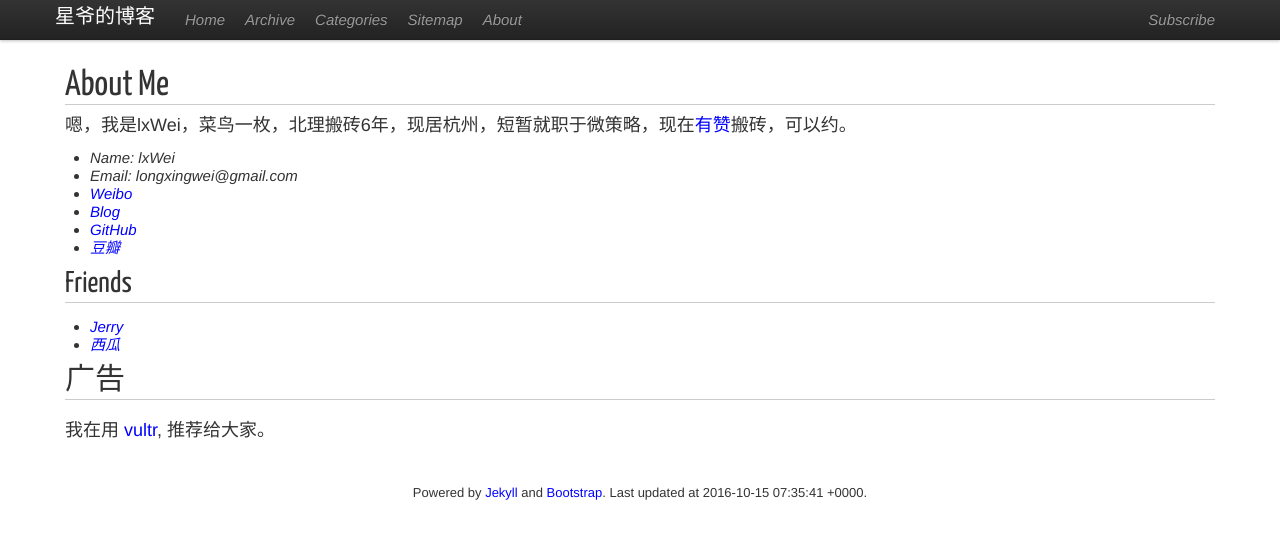
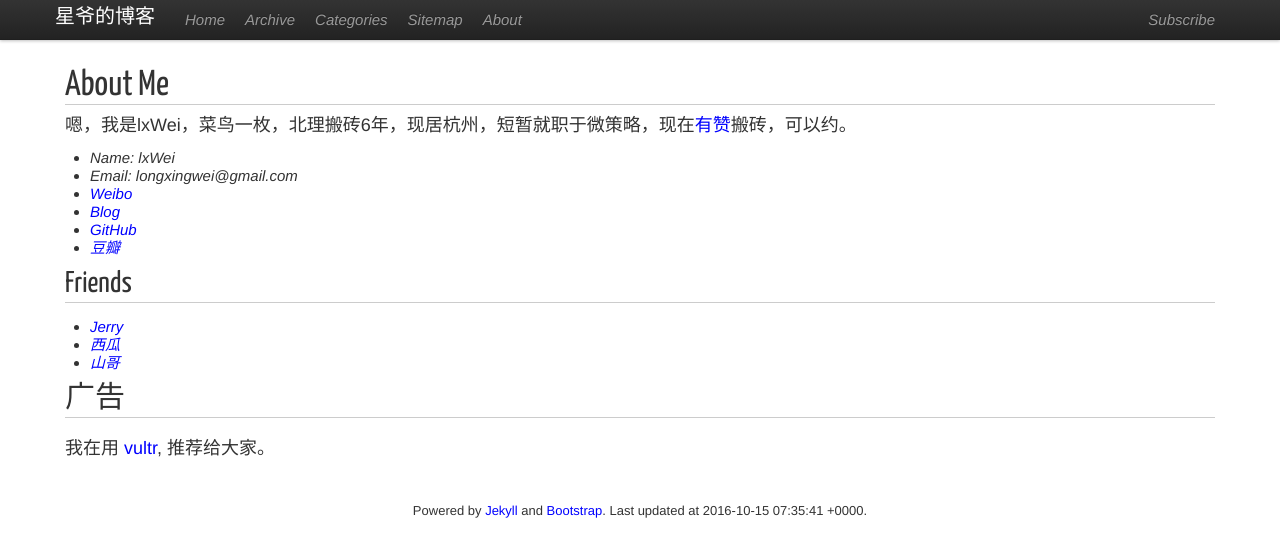
Before and after one commit to lxWei/lxwei.github.com, a Jekyll site: the page built from about.html, in a window 1280 px wide. Shown: the top 557 px of the page. Built offline with Jekyll 4.4.1, drawn with Linux system fonts in a browser that asks for light colours; nearby versions of some CDN libraries.

Commit message:
about add shangge

```diff
--- a/about.html
+++ b/about.html
@@ -22,6 +22,7 @@
     <ul>
 	  <li><a href='http://jerrychen1990.github.io/'>Jerry</a></li>
       <li><a href='http://liujiacai.net/'>西瓜</a></li>
+      <li><a href='http://zhangshengshan.github.io/'>山哥</a></li>
     </ul>
   </p>
   <h2>广告</h2>
```
